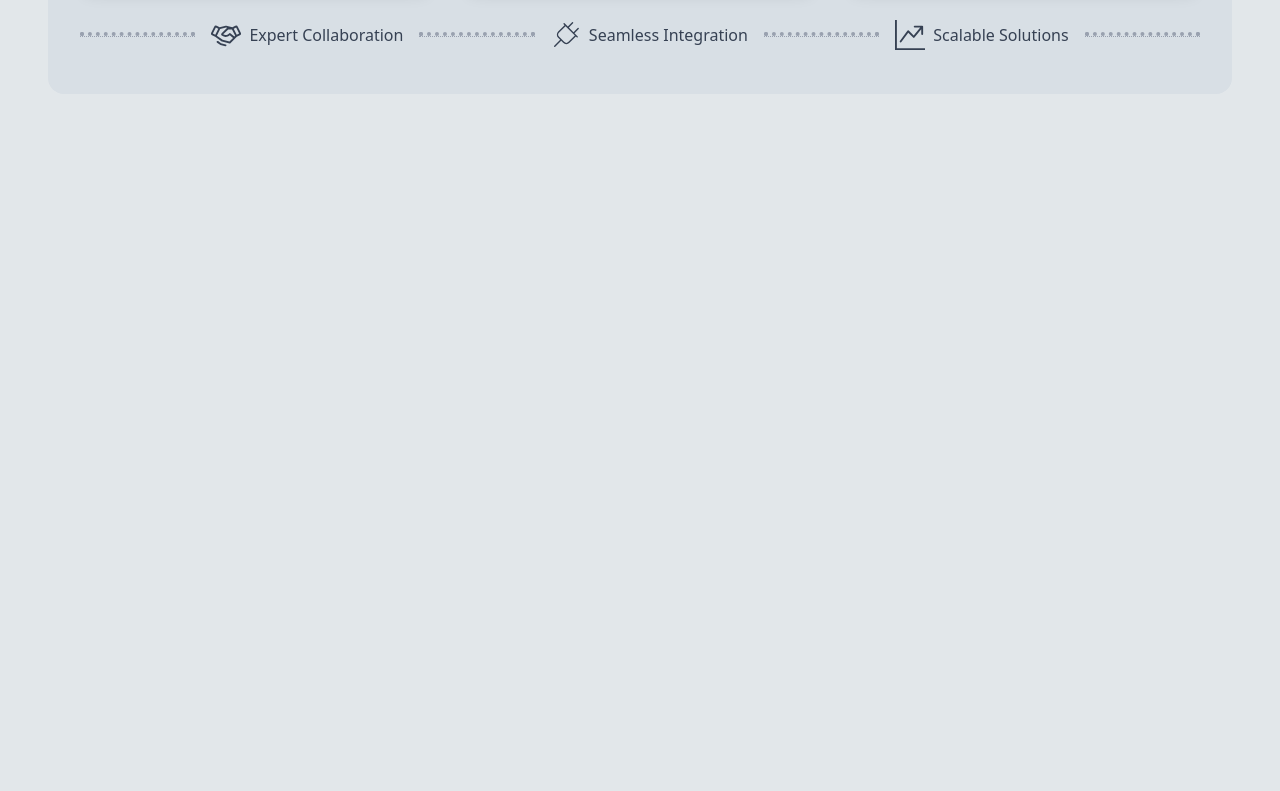
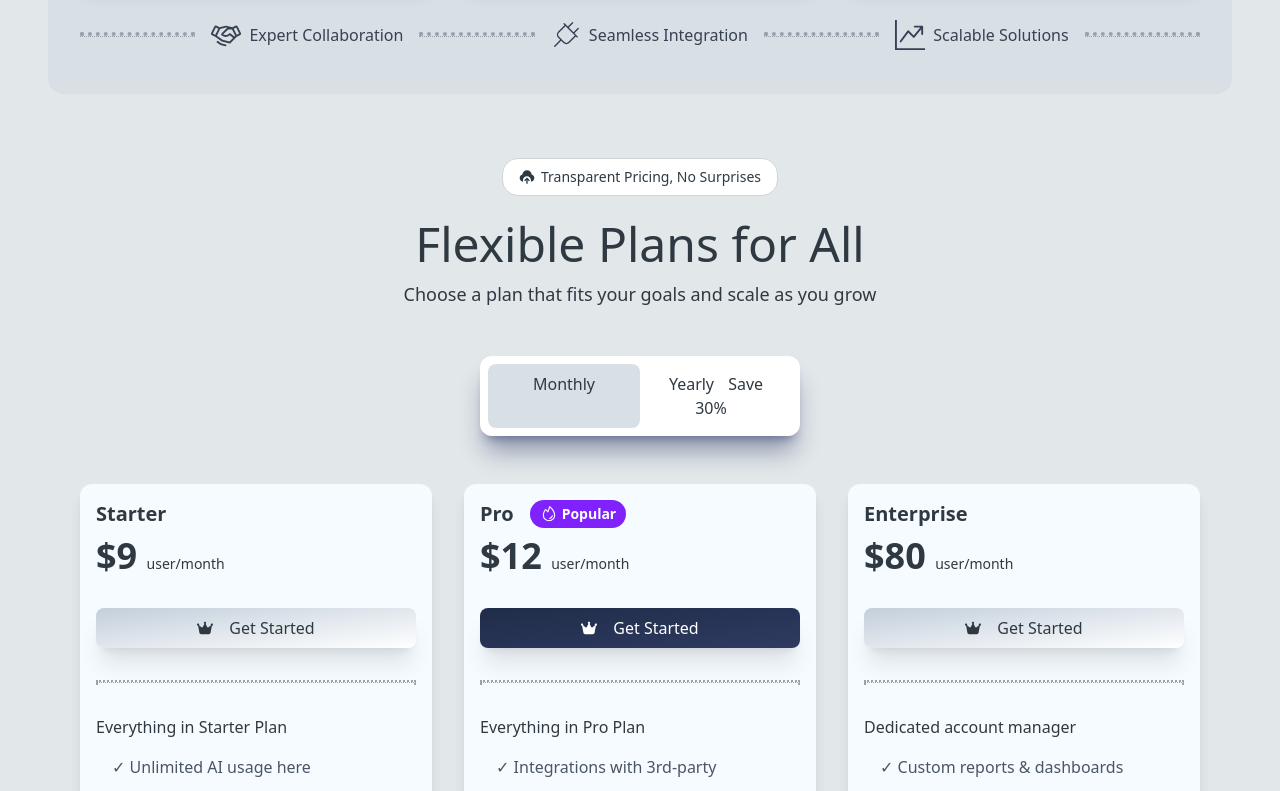
Before and after one commit to Sonu-Hansda/whiteloop, a React (Vite) app: page / in a window 1280 px wide. Shown: the part 2660-3451 px from the top of the page. Before the commit the page ends 2802 px from the top, so only its background shows below. Built offline with nearby package versions, Linux system fonts and the light colour scheme.

Commit message:
added pricing component

```diff
--- a/src/App.tsx
+++ b/src/App.tsx
@@ -4,6 +4,7 @@ import Insight from "./components/Insight"
 import Integration from "./components/Integration"
 import Navbar from "./components/Navbar"
 import Partners from "./components/Partners"
+import Pricing from "./components/Pricing"
 
 function App() {
 
@@ -15,6 +16,7 @@ function App() {
      <Integration/>
      <Insight/>
      <Features/>
+     <Pricing/>
     </main>
   )
 }
```
